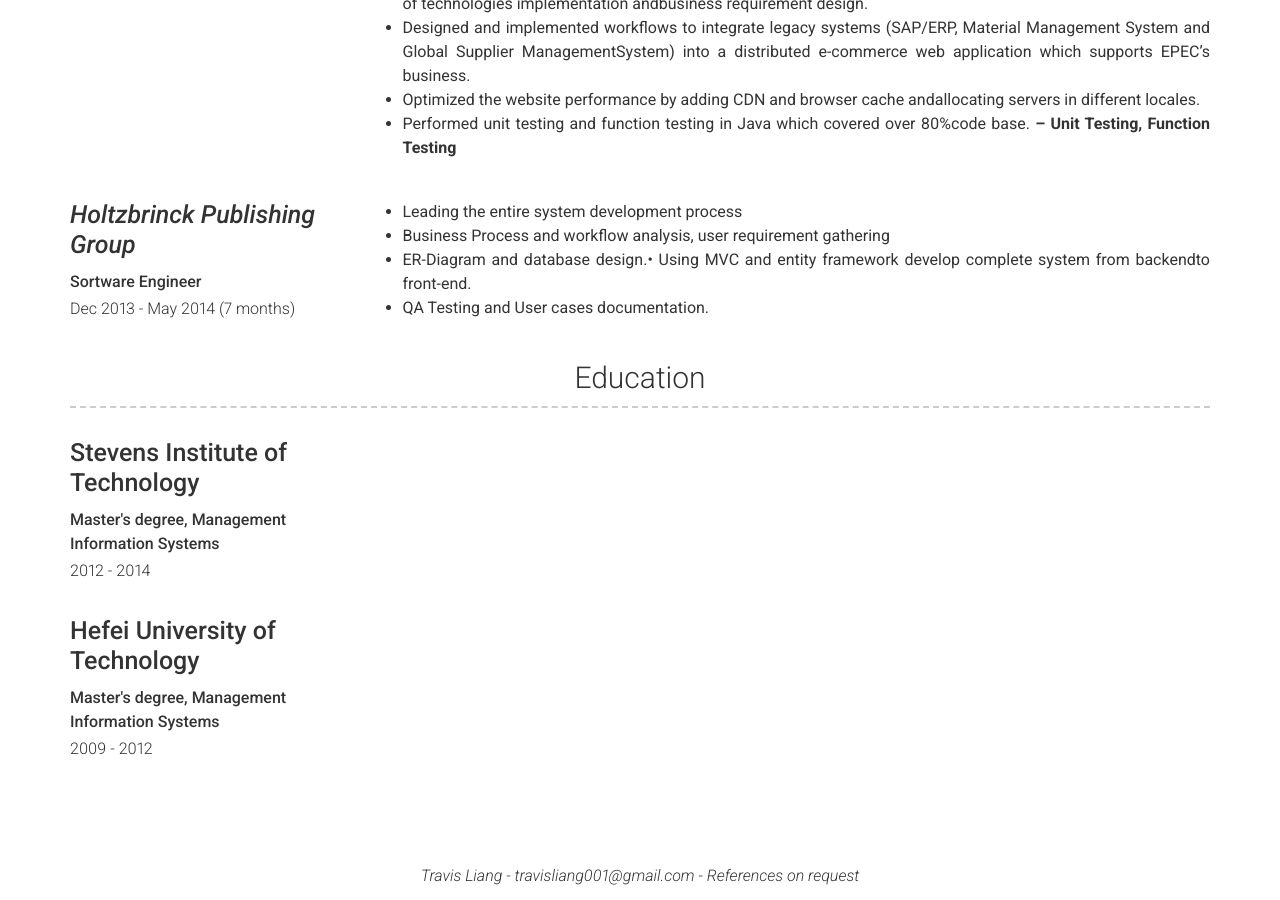
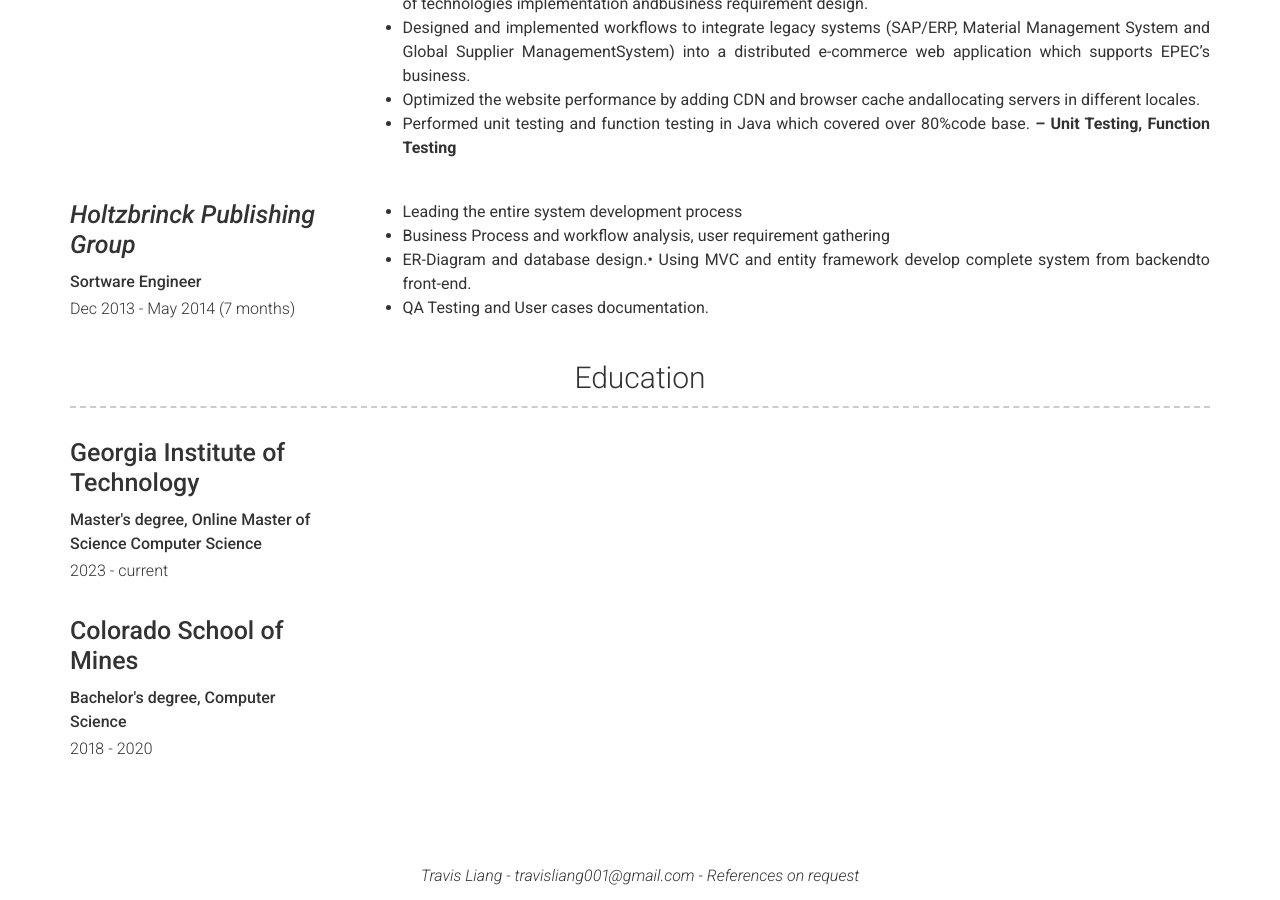
Before and after one commit to Travisliang001/online-cv, a Jekyll site: the page built from index.md, in a window 1280 px wide and 900 px high, scrolled down 1856 px. Built offline with Jekyll 4.4.1, drawn with Linux system fonts in a browser that asks for light colours.

Commit message:
Update education.yml

```diff
--- a/_data/education.yml
+++ b/_data/education.yml
@@ -1,8 +1,8 @@
 # Education Template
-- name: Stevens Institute of Technology
-  dates: 2012 - 2014
-  qualification: Master's degree, Management Information Systems
+- name: Georgia Institute of Technology
+  dates: 2023 - current
+  qualification: Master's degree, Online Master of Science Computer Science
 
-- name: Hefei University of Technology
-  dates: 2009 - 2012
-  qualification: Master's degree, Management Information Systems
+- name: Colorado School of Mines
+  dates: 2018 - 2020
+  qualification: Bachelor's degree, Computer Science
```
